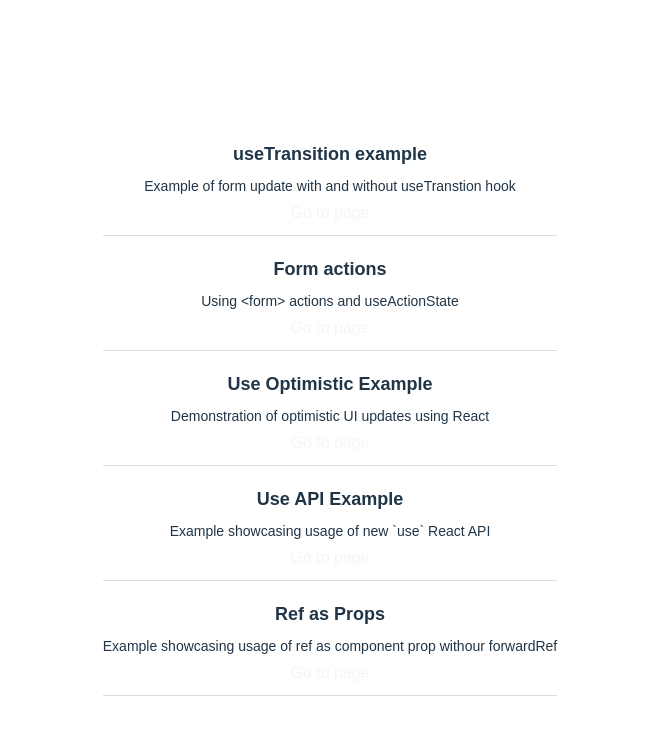
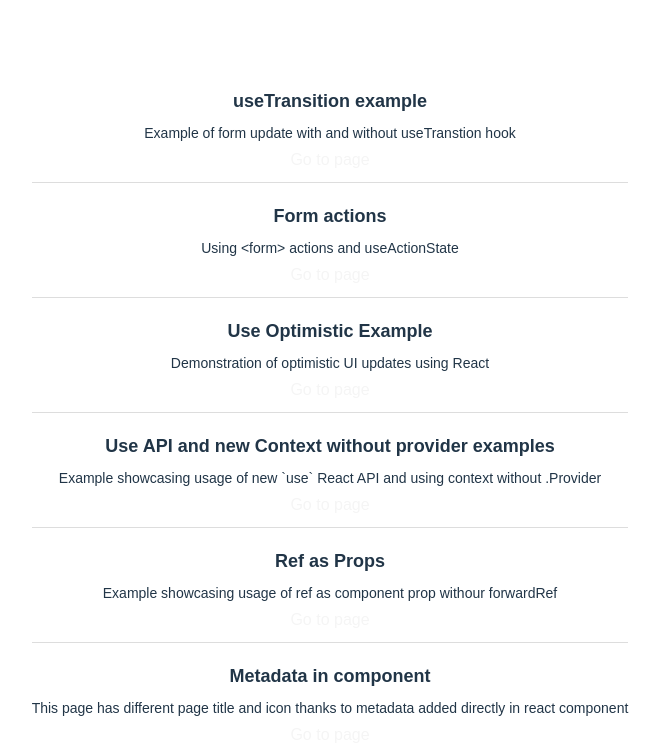
Before and after one commit to Hooded22/react-19-demo, a React (Vite) app: page / in a window 1280 px wide. Shown: the top 754 px of the page, without its empty margins (310-970 px from the left). Built offline with nearby package versions, Linux system fonts and the light colour scheme.

Commit message:
feat: Metadata in component example

```diff
--- a/src/App.tsx
+++ b/src/App.tsx
@@ -6,6 +6,7 @@
 import UseOptimisticExample from "./components/UseOptimisticExample/UseOptimisticExample.tsx";
 import { UseAPIExample } from "./components/UseAPIExample/UseAPIExample.tsx";
 import { RefAsProp } from './components/RefAsProp/index.tsx';
+import { MetadataExample } from './components/MetadataExample/MetadataExample.tsx';
 
 
 function App() {
@@ -17,6 +18,7 @@
             <Route path="use-optimistic-example" element={<UseOptimisticExample />} />
             <Route path="use-api-example" element={<UseAPIExample />} />
             <Route path="ref-as-prop-example" element={<RefAsProp />} />
+            <Route path="metadata-example" element={<MetadataExample />} />
         </Route>
     ))
 
--- a/src/components/HomePage/HomePage.tsx
+++ b/src/components/HomePage/HomePage.tsx
@@ -18,14 +18,19 @@
             page: "use-optimistic-example",
         },
         {
-            title: "Use API Example",
-            description: "Example showcasing usage of new `use` React API",
+            title: "Use API and new Context without provider examples",
+            description: "Example showcasing usage of new `use` React API and using context without .Provider",
             page: "use-api-example",
         },
         {
             title: "Ref as Props",
             description: "Example showcasing usage of ref as component prop withour forwardRef",
             page: "ref-as-prop-example",
+        },
+        {
+            title: "Metadata in component",
+            description: "This page has different page title and icon thanks to metadata added directly in react component",
+            page: "metadata-example",
         },
     ];
 
--- /dev/null
+++ b/src/components/MetadataExample/MetadataExample.tsx
@@ -0,0 +1,10 @@
+export const MetadataExample = () => {
+    return (<div>
+        <title>Metadata example</title>
+        <meta name="author" content="Przemyslaw Sipta" />
+        <link rel="icon" type="image/svg+xml" href="/caption.svg" />
+        <link rel="author" href="https://www.linkedin.com/in/przemyslaw-sipta/" />
+
+        <h2>This page presents usage of metadata (title, author, etc) from component level</h2>
+    </div>)
+}
--- a/src/components/RefAsProp/MyInput.tsx
+++ b/src/components/RefAsProp/MyInput.tsx
@@ -6,5 +6,12 @@
 
 export const MyInput = ({ ref }: MyInputProps) => {
 
-    return <input type="text" ref={ref} />
+    return <input type="text" ref={(current) => {
+        //Setting ref.current instead of return current due to new cleanup ref function introduction in React19
+        ref.current = current
+
+        return () => {
+            console.log("Ref clean up function")
+        }
+    }} />
 }
--- a/src/components/UseAPIExample/ReadingContextWithUse/ReadingContextWithUse.tsx
+++ b/src/components/UseAPIExample/ReadingContextWithUse/ReadingContextWithUse.tsx
@@ -3,8 +3,8 @@
 
 export default function ReadingContextWithUse() {
     return (
-        <ThemeContext.Provider value="dark">
-            <Form/>
-        </ThemeContext.Provider>
+        <ThemeContext value="dark">
+            <Form />
+        </ThemeContext>
     );
 }
--- a/src/components/UseAPIExample/UseAPIExample.tsx
+++ b/src/components/UseAPIExample/UseAPIExample.tsx
@@ -1,6 +1,6 @@
 import styles from "./UseAPlExample.module.css";
 import ReadingContextWithUse from "./ReadingContextWithUse/ReadingContextWithUse.tsx";
-import {DataStreamingFromServer} from "./DataStreamingFromServer/DataStreamingFromServer.tsx";
+import { DataStreamingFromServer } from "./DataStreamingFromServer/DataStreamingFromServer.tsx";
 
 export const UseAPIExample = () => {
     return (
@@ -10,7 +10,10 @@
                 <p className={styles.description}>
                     This is the example of reading context by using <code>use</code> API example.
                 </p>
-                <ReadingContextWithUse/>
+                <p className={styles.description}>
+                    Additionally context is used withour Context.Provider
+                </p>
+                <ReadingContextWithUse />
             </div>
             <div className={styles.section}>
                 <h1 className={styles.heading}>DataStreamingFromServer</h1>
@@ -18,7 +21,7 @@
                     This is the example of handling data streaming from server by using{" "}
                     <code>use</code> promise passed to a client component.
                 </p>
-                <DataStreamingFromServer/>
+                <DataStreamingFromServer />
             </div>
         </div>
     );
```
Also changed, not shown: public/caption.svg (added).
